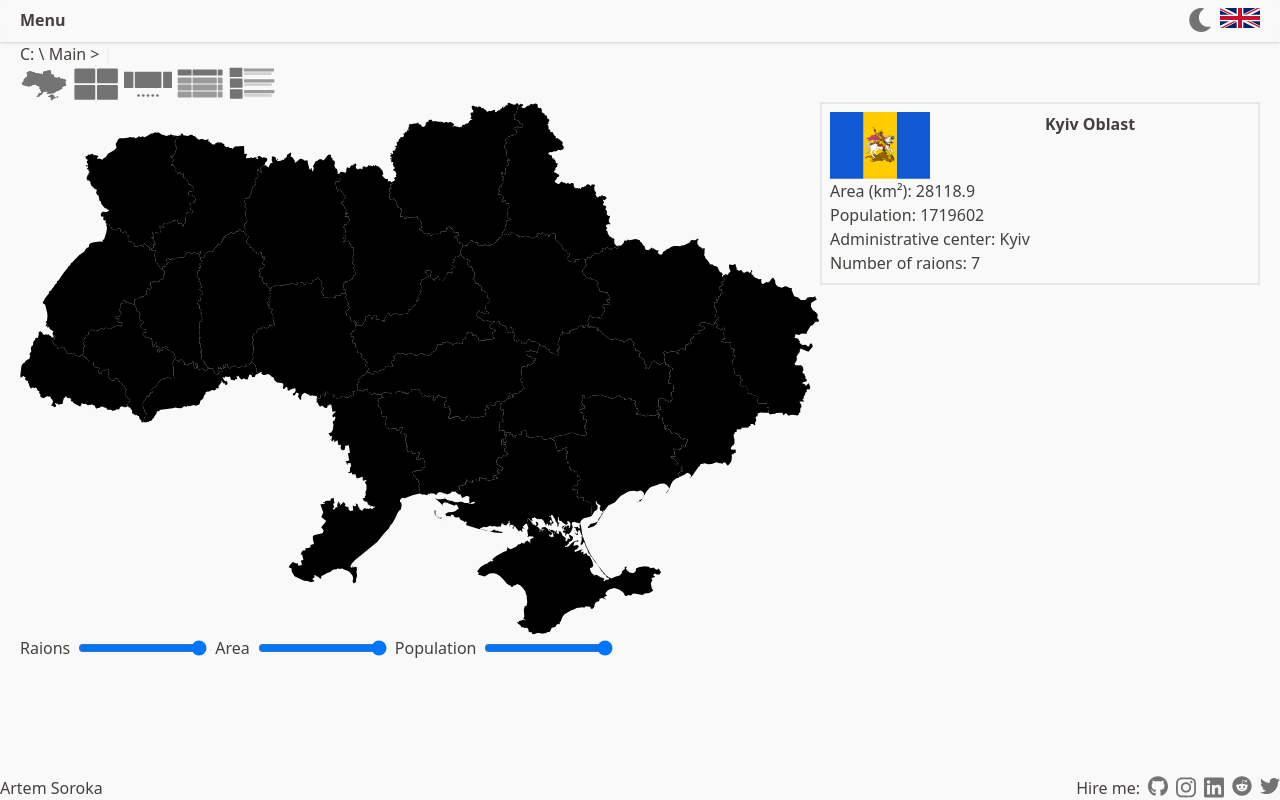
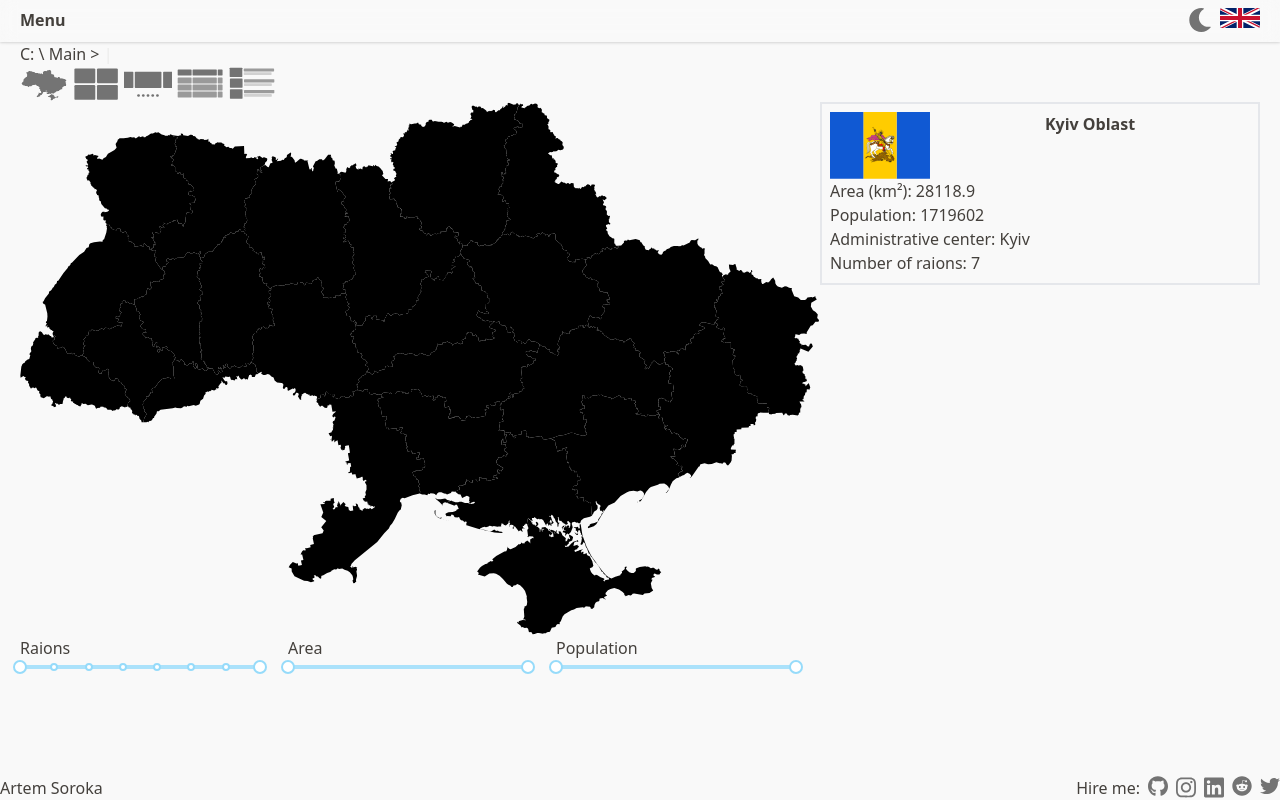
Before and after one commit to nevtemu/site, a React (Create React App) app: page / in a window 1280 px wide. Built offline with nearby package versions, Linux system fonts and the light colour scheme.

Commit message:
Added map highlight controls and state

```diff
--- a/package.json
+++ b/package.json
@@ -5,6 +5,7 @@
   "dependencies": {
     "@craco/craco": "^6.4.0",
     "@headlessui/react": "^1.4.2",
+    "rc-slider": "^9.7.5",
     "react": "^17.0.2",
     "react-dom": "^17.0.2",
     "react-qr-code": "^2.0.2",
@@ -20,6 +21,7 @@
   "scripts": {
     "start": "craco start",
     "start-vivaldi": "BROWSER='vivaldi' craco start",
+    "start-chrome": "BROWSER='chrome' craco start",
     "build": "craco build",
     "eject": "react-scripts eject"
   },
--- a/src/components/MapControls.jsx
+++ b/src/components/MapControls.jsx
@@ -1,19 +1,32 @@
-import data from "../data/data.json"
+import { connect, useSelector } from "react-redux";
+import 'rc-slider/assets/index.css';
+import 'rc-tooltip/assets/bootstrap.css';
+import React from 'react';
+import Slider, { SliderTooltip } from 'rc-slider';
+const { createSliderWithTooltip } = Slider;
+const Range = createSliderWithTooltip(Slider.Range);
 
-export default function MapControls () {
-    const raions =[], populations=[], areas=[];
-    data.regions.map(item => {raions.push(item.numberOfDistricts); populations.push(item.population); areas.push(item.area)})
-    const raionsMin = Math.min(...raions);
-    const raionsMax = Math.max(...raions);
-    const areaMin = Math.min(...areas);
-    const areaMax = Math.max(...areas);
-    const populationMin = Math.min(...populations);
-    const populationMax = Math.max(...populations);
+function MapControls ({dispatch}) {
+    let rangeParams = useSelector(state => state.map);
     return (
         <div className="flex flex-column gap-2">
-            <span>Raions</span><input type="range" min={raionsMin} max={raionsMax} value={raionsMax} className="slider" id="rangeRaions"/>
-            <span>Area</span><input type="range" min={areaMin} max={areaMax} value={areaMax} className="slider" id="rangeAreas"/>
-            <span>Population</span><input type="range" min={populationMin} max={populationMax} value={populationMax} className="slider" id="rangePopulations"/>
+
+
+    <div className="w-60 mr-5 flex flex-col">
+    <span>Raions</span>
+      <Range min={rangeParams.raionsMin} max={rangeParams.raionsMax} dots  defaultValue={[rangeParams.raionsMin, rangeParams.raionsMax]} tipFormatter={value => `${value}`} pushable draggableTrack onChange={e => dispatch(({type: 'highlightRaions', payload: e}))} />
+    </div>
+    <div className="w-60 mr-5 flex flex-col">
+    <span>Area</span>
+      <Range min={rangeParams.areaMin} max={rangeParams.areaMax} defaultValue={[rangeParams.areaMin, rangeParams.areaMax]} tipFormatter={value => `${value}km`} draggableTrack pushable allowCross={true} onChange={e => dispatch(({type: 'highlightArea', payload: e}))}/>
+    </div>
+    <div className="w-60 mr-5 flex flex-col">
+    <span>Population</span>
+      <Range min={rangeParams.populationMin} max={rangeParams.populationMax} defaultValue={[rangeParams.populationMin, rangeParams.populationMax]} tipFormatter={value => `${value} kk`} pushable draggableTrack onChange={e => dispatch(({type: 'highlightPopulation', payload: e}))} />
+    </div>
+
+
         </div>
     );
 }
+export default connect()(MapControls)
--- a/src/redux/_rootReducer.js
+++ b/src/redux/_rootReducer.js
@@ -5,12 +5,14 @@ import themeReducer from './themeReducer'
 import loginReducer from './loginReducer'
 import layoutReducer from './layoutReducer'
 import hintReducer from './hintReducer'
+import mapReducer from './mapReducer'
 
 const rootReducer = combineReducers({
     lang: langReducer,
     theme: themeReducer,
     login: loginReducer,
     layout: layoutReducer,
-    hint: hintReducer
+    hint: hintReducer,
+    map: mapReducer
 })
 export default rootReducer
--- /dev/null
+++ b/src/redux/mapReducer.js
@@ -0,0 +1,36 @@
+import data from "../data/data.json"
+let raions =[], populations=[], areas=[];
+data.regions.map(item => {raions.push(item.numberOfDistricts); populations.push(item.population); areas.push(item.area)})
+populations = populations.map(regionPopulation => regionPopulation/100000)
+areas = areas.map(regionArea => regionArea/1000)
+const raionsMin = Math.min(...raions);
+const raionsMax = Math.max(...raions);
+const areaMin = Math.floor(Math.min(...areas));
+const areaMax = Math.ceil(Math.max(...areas));
+const populationMin = Math.floor(Math.min(...populations));
+const populationMax = Math.ceil(Math.max(...populations));
+
+const raionsHighlightMin = raionsMin;
+const raionsHighlightMax = raionsMax;
+const areaHighlightMin = areaMin;
+const areaHighlightMax = areaMax;
+const populationHighlightMin = populationMin;
+const populationHighlightMax = populationMax;
+
+const initialState = {raionsMin, raionsMax, areaMin, areaMax, populationMin, populationMax, raionsHighlightMin, raionsHighlightMax, areaHighlightMin, areaHighlightMax, populationHighlightMin, populationHighlightMax};
+
+export default function mapReducer (state = initialState, action) {
+    switch (action.type) {
+        case 'highlightRaions': {
+            return {...state,raionsHighlightMin: action.payload[0], raionsHighlightMax: action.payload[1]}
+        }
+        case 'highlightArea': {
+            return {...state,areaHighlightMin: action.payload[0], areaHighlightMax: action.payload[1]}
+        }
+        case 'highlightPopulation': {
+            return {...state,populationHighlightMin: action.payload[0], populationHighlightMax: action.payload[1]}
+        }
+        default:
+        return state
+    }
+}
```
Also changed, not shown: src/components/maps/Ukraine.jsx (+39 -1 lines), 1 other file (tests, documents, lock files or other folders).
